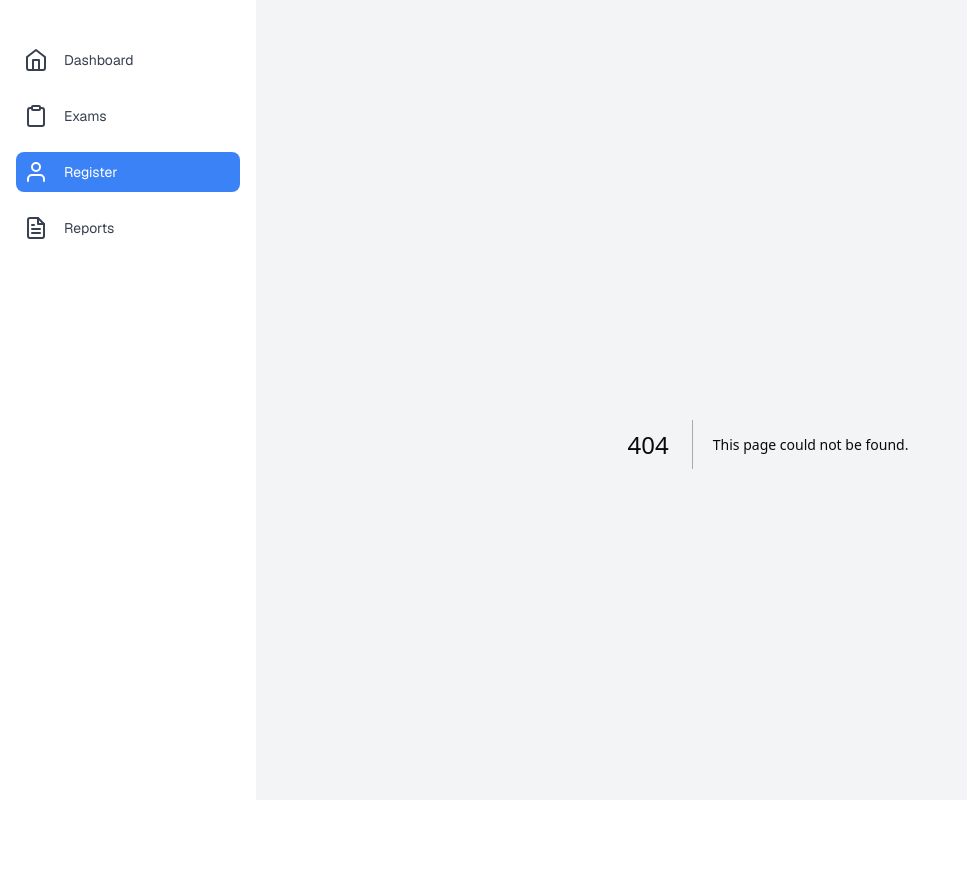
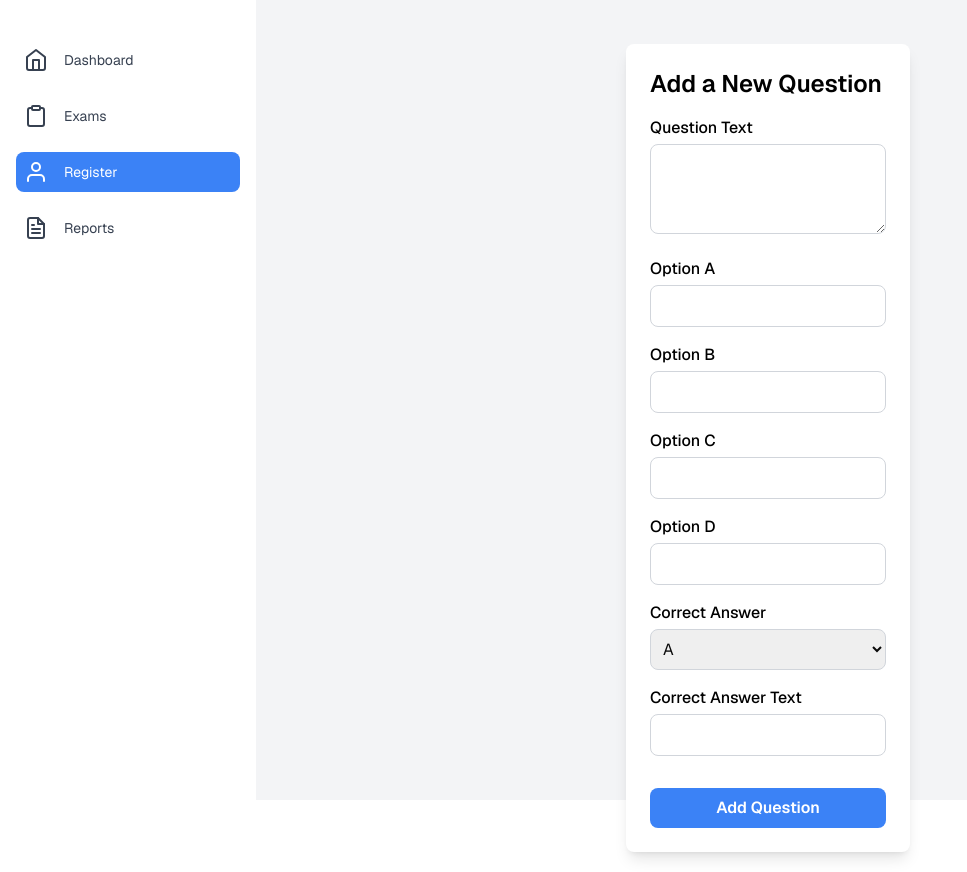
Before and after one commit to Zenithive/recrutment_portal, a Next.js app: page /add-question-paper in a window 1280 px wide. Before the commit this address had no page. Shown: the whole page, without its empty margins (0-967 px from the left). Built offline with nearby package versions, Linux system fonts and the light colour scheme; no server answers.

Commit message:
add-question paper

```diff
--- /dev/null
+++ b/app/add-question-paper/page.tsx
@@ -0,0 +1,166 @@
+'use client';
+
+import React, { useState } from "react";
+import { createClient } from "@/utils/supabase/client"; // Import your Supabase client
+
+// Initialize Supabase client
+const supabase = createClient();
+
+const AddQuestionPage: React.FC = () => {
+  const [questionText, setQuestionText] = useState<string>('');
+  const [optionA, setOptionA] = useState<string>('');
+  const [optionB, setOptionB] = useState<string>('');
+  const [optionC, setOptionC] = useState<string>('');
+  const [optionD, setOptionD] = useState<string>('');
+  const [correctAnswer, setCorrectAnswer] = useState<string>('A'); // Default correct answer
+  const [correctAnswerText, setCorrectAnswerText] = useState<string>('');
+  const [isLoading, setIsLoading] = useState<boolean>(false);
+  const [successMessage, setSuccessMessage] = useState<string>('');
+  const [errorMessage, setErrorMessage] = useState<string>('');
+
+  const handleSubmit = async (e: React.FormEvent) => {
+    e.preventDefault();
+    setIsLoading(true);
+    setSuccessMessage('');
+    setErrorMessage('');
+
+    // Insert new question into Supabase
+    const { data, error } = await supabase.from('questionPaper1setA').insert([
+      {
+        question_text: questionText,
+        option_a: optionA,
+        option_b: optionB,
+        option_c: optionC,
+        option_d: optionD,
+        correct_answer: correctAnswer,
+        correct_answer_text: correctAnswerText,
+      },
+    ]);
+
+    setIsLoading(false);
+
+    if (error) {
+      setErrorMessage("Error adding question: " + error.message);
+    } else {
+      setSuccessMessage("Question added successfully!");
+      // Reset form fields after successful submission
+      setQuestionText('');
+      setOptionA('');
+      setOptionB('');
+      setOptionC('');
+      setOptionD('');
+      setCorrectAnswer('A');
+      setCorrectAnswerText('');
+    }
+  };
+
+  return (
+    <div className="p-6 max-w-2xl mx-auto bg-white rounded-lg shadow-lg">
+      <h2 className="text-2xl font-semibold text-black mb-4">Add a New Question</h2>
+
+      {/* Success or Error Message */}
+      {successMessage && <div className="text-green-500 mb-4">{successMessage}</div>}
+      {errorMessage && <div className="text-red-500 mb-4">{errorMessage}</div>}
+
+      <form onSubmit={handleSubmit}>
+        <div className="mb-4">
+          <label htmlFor="questionText" className="block text-black font-medium">Question Text</label>
+          <textarea
+            id="questionText"
+            value={questionText}
+            onChange={(e) => setQuestionText(e.target.value)}
+            className="mt-1 p-2 w-full border border-gray-300 rounded-lg"
+            rows={3}
+            required
+          />
+        </div>
+
+        <div className="mb-4">
+          <label htmlFor="optionA" className="block text-black font-medium">Option A</label>
+          <input
+            id="optionA"
+            type="text"
+            value={optionA}
+            onChange={(e) => setOptionA(e.target.value)}
+            className="mt-1 p-2 w-full border border-gray-300 rounded-lg"
+            required
+          />
+        </div>
+
+        <div className="mb-4">
+          <label htmlFor="optionB" className="block text-black font-medium">Option B</label>
+          <input
+            id="optionB"
+            type="text"
+            value={optionB}
+            onChange={(e) => setOptionB(e.target.value)}
+            className="mt-1 p-2 w-full border border-gray-300 rounded-lg"
+            required
+          />
+        </div>
+
+        <div className="mb-4">
+          <label htmlFor="optionC" className="block text-black font-medium">Option C</label>
+          <input
+            id="optionC"
+            type="text"
+            value={optionC}
+            onChange={(e) => setOptionC(e.target.value)}
+            className="mt-1 p-2 w-full border border-gray-300 rounded-lg"
+            required
+          />
+        </div>
+
+        <div className="mb-4">
+          <label htmlFor="optionD" className="block text-black font-medium">Option D</label>
+          <input
+            id="optionD"
+            type="text"
+            value={optionD}
+            onChange={(e) => setOptionD(e.target.value)}
+            className="mt-1 p-2 w-full border border-gray-300 rounded-lg"
+            required
+          />
+        </div>
+
+        <div className="mb-4">
+          <label htmlFor="correctAnswer" className="block text-black font-medium">Correct Answer</label>
+          <select
+            id="correctAnswer"
+            value={correctAnswer}
+            onChange={(e) => setCorrectAnswer(e.target.value)}
+            className="mt-1 p-2 w-full border border-gray-300 rounded-lg"
+            required
+          >
+            <option value="A">A</option>
+            <option value="B">B</option>
+            <option value="C">C</option>
+            <option value="D">D</option>
+          </select>
+        </div>
+
+        <div className="mb-4">
+          <label htmlFor="correctAnswerText" className="block text-black font-medium">Correct Answer Text</label>
+          <input
+            id="correctAnswerText"
+            type="text"
+            value={correctAnswerText}
+            onChange={(e) => setCorrectAnswerText(e.target.value)}
+            className="mt-1 p-2 w-full border border-gray-300 rounded-lg"
+            required
+          />
+        </div>
+
+        <button
+          type="submit"
+          className={`w-full p-2 mt-4 text-white font-semibold rounded-lg ${isLoading ? 'bg-gray-500' : 'bg-blue-500 hover:bg-blue-600'}`}
+          disabled={isLoading}
+        >
+          {isLoading ? 'Submitting...' : 'Add Question'}
+        </button>
+      </form>
+    </div>
+  );
+};
+
+export default AddQuestionPage;
--- a/app/question/page.tsx
+++ b/app/question/page.tsx
@@ -2,7 +2,8 @@
 
 import React, { useState, useEffect } from "react";
 import QuestionCard from "@/components/QuestionCard";
-import { createClient } from '@/utils/supabase/client'
+import { createClient } from '@/utils/supabase/client';
+import ResultCard from "@/components/ResultCard";  // Import your ResultCard component
 
 // Initialize Supabase client
 const supabase = createClient();
@@ -11,6 +12,7 @@ const QuestionPage: React.FC = () => {
   const [questions, setQuestions] = useState<any[]>([]);
   const [currentQuestionIndex, setCurrentQuestionIndex] = useState(0);
   const [selectedAnswers, setSelectedAnswers] = useState<string[]>([]);
+  const [showResult, setShowResult] = useState(false);  // State to manage showing results
 
   // Fetch questions from Supabase
   useEffect(() => {
@@ -21,13 +23,14 @@ const QuestionPage: React.FC = () => {
       if (error) {
         console.error("Error fetching questions:", error.message);
       } else if (data) {
-        // Format questions to match the expected structure
         const formattedQuestions = data.map((q: any, index: number) => ({
-          questionNumber: index + 1,
+          id: q.id,
+          questionNumber: index + 1, // Start from 1 for question numbers
           totalQuestions: data.length,
           question: q.question_text,
           imageSrc: "", // Add image handling if needed
           options: [q.option_a, q.option_b, q.option_c, q.option_d],
+          correctOption: q.correct_answer_text, // Assuming you have this field
           timer: "00:10:00", // Add timer logic if applicable
         }));
         setQuestions(formattedQuestions);
@@ -57,12 +60,26 @@ const QuestionPage: React.FC = () => {
   };
 
   const handleSubmit = () => {
-    console.log("Submitted Answers:", selectedAnswers);
-    alert(`Your answers: ${JSON.stringify(selectedAnswers)}`);
+    const answersWithDetails = selectedAnswers.map((selectedAnswer, index) => {
+      const question = questions[index];
+      return {
+        questionId: question.id, // Store the unique ID of the question
+        selectedOption: selectedAnswer,
+        correctOption: question.correctOption, // Store the correct option
+        isCorrect: selectedAnswer === question.correctOption, // Compare selected and correct option
+      };
+    });
+
+    console.log("Submitted Answers:", answersWithDetails);
+    setShowResult(true);  // Show the result after submission
   };
 
   if (questions.length === 0) {
     return <div>Loading questions...</div>;
+  }
+
+  if (showResult) {
+    return <ResultCard answers={selectedAnswers} questions={questions} />;  // Display result
   }
 
   return (
--- /dev/null
+++ b/components/ResultCard.tsx
@@ -0,0 +1,39 @@
+'use client';
+
+import React from "react";
+
+interface ResultCardProps {
+  answers: string[];
+  questions: any[];
+}
+
+const ResultCard: React.FC<ResultCardProps> = ({ answers, questions }) => {
+  const correctAnswersCount = answers.filter((answer, index) => answer === questions[index].correctOption).length;
+
+  return (
+    <div className="p-4">
+      <h2 className="text-xl font-semibold text-black">Your Results</h2>
+      <div className="mt-4">
+        <p className="font-bold text-lg text-black">You got {correctAnswersCount} out of {questions.length} correct!</p>
+
+        {answers.map((answer, index) => {
+          const question = questions[index];
+          const isCorrect = answer === question.correctOption;
+          return (
+            <div key={question.id} className="p-2 mb-2 border rounded-lg">
+              {/* <div className="font-bold">{question.question}</div> */}
+              <div className="font-bold text-black">{question.question}</div>
+
+              <div className="text-sm text-gray-500">Your answer: {answer}</div>
+              <div className={`text-sm ${isCorrect ? "text-green-500" : "text-red-500"}`}>
+                {isCorrect ? "Correct" : `Incorrect, Correct Answer: ${question.correctOption}`}
+              </div>
+            </div>
+          );
+        })}
+      </div>
+    </div>
+  );
+};
+
+export default ResultCard;
```
